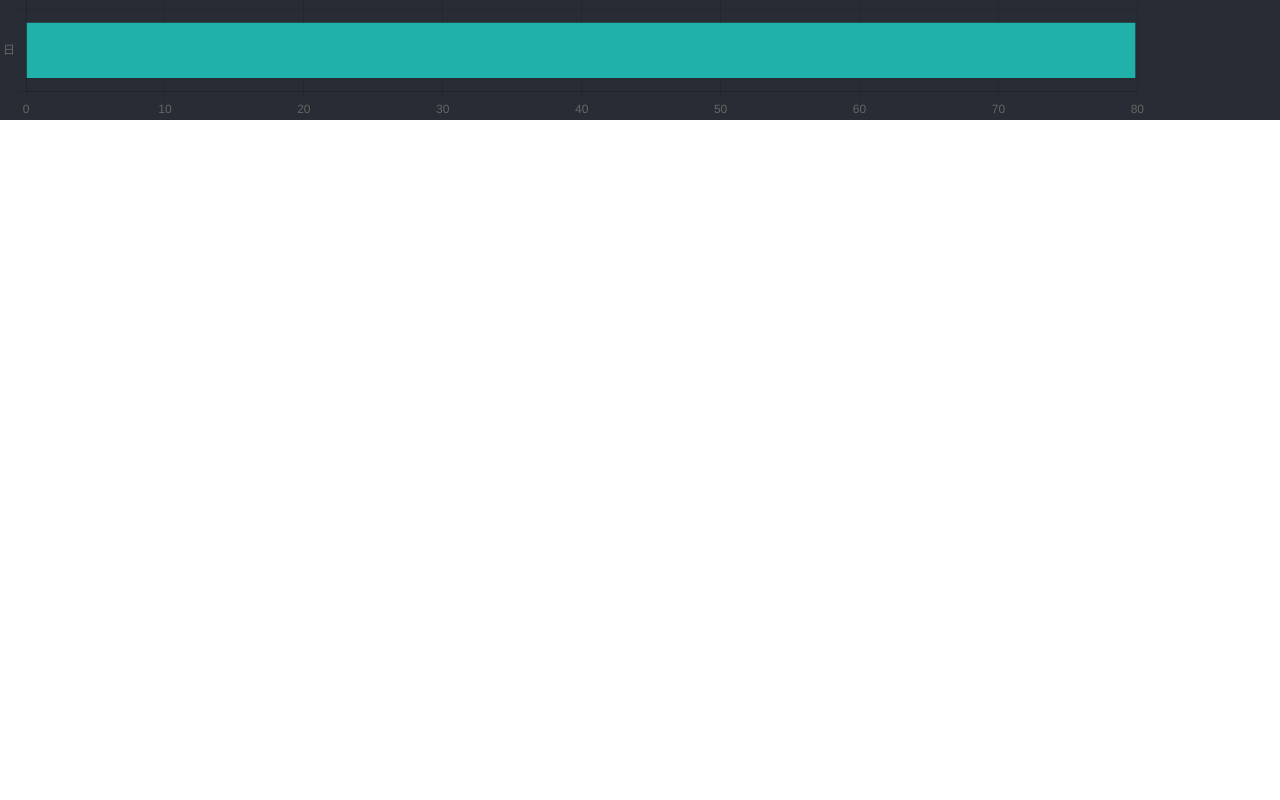
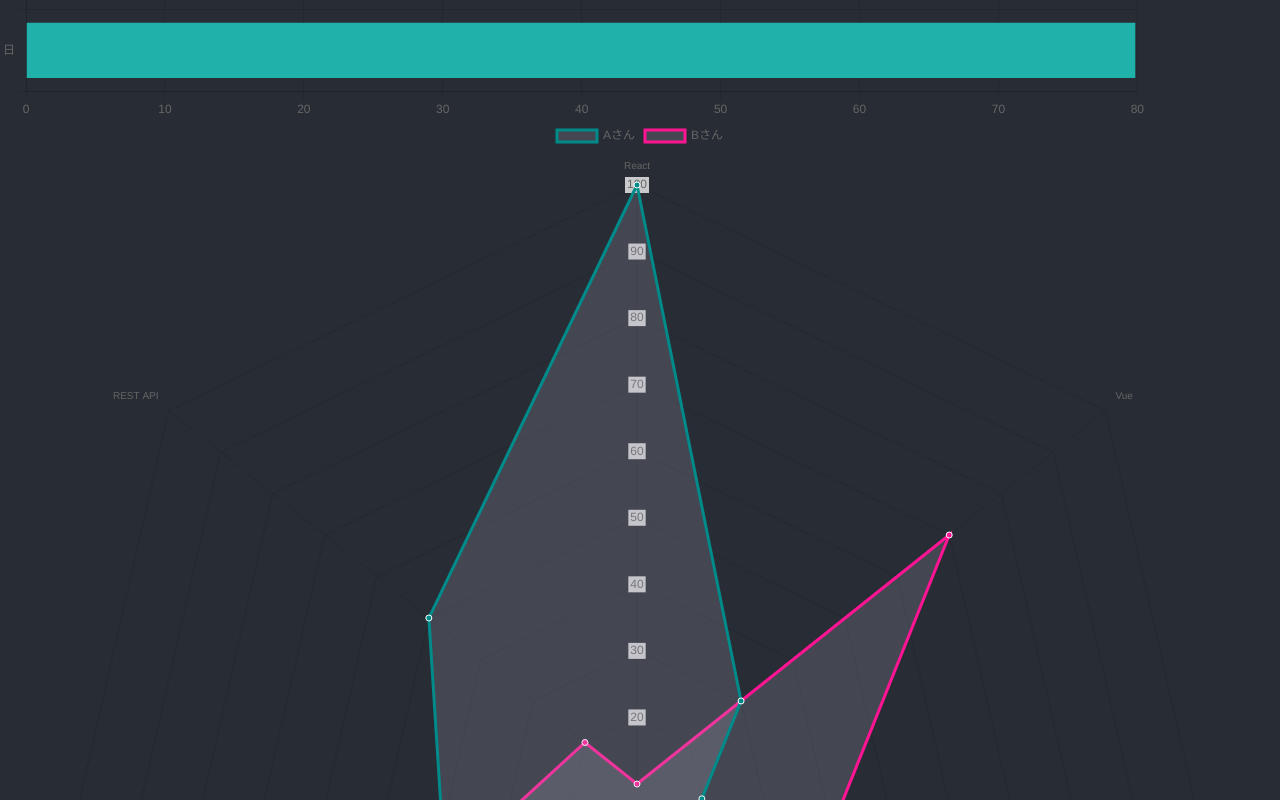
Before and after one commit to h-yabi/Learning-React-Redux-TypeScript, a React (Create React App) app in the folder chart_lesson/: page / in a window 1280 px wide. Shown: the part 4360-5160 px from the top of the page. Before the commit the page ends 4480 px from the top, so only its background shows below. Built offline with nearby package versions, Linux system fonts and the light colour scheme.

Commit message:
レーダーグラフを表示 - Radar

```diff
--- a/chart_lesson/src/App.tsx
+++ b/chart_lesson/src/App.tsx
@@ -3,6 +3,7 @@ import './App.css';
 import BarPlot from './components/BarPlot';
 import LinePlot from './components/LinePlot';
 import PiePlot from './components/PiePlot';
+import RadarPlot from './components/RadarPlot';
 
 function App() {
   return (
@@ -10,6 +11,7 @@ function App() {
       <LinePlot />
       <PiePlot />
       <BarPlot />
+      <RadarPlot />
     </div>
   );
 }
--- /dev/null
+++ b/chart_lesson/src/components/RadarPlot.tsx
@@ -0,0 +1,47 @@
+import React from 'react';
+import { Chart, registerables } from 'chart.js';
+import { Radar } from 'react-chartjs-2';
+
+Chart.register(...registerables);
+
+const data = {
+  labels: [
+    'React',
+    'Vue',
+    'Angular',
+    'JavaScript',
+    'TypeScript',
+    'Redux',
+    'REST API',
+  ],
+  datasets: [
+    {
+      label: 'Aさん',
+      fill: true,
+      backgroundColor: 'rgba(179, 181, 198, 0.2)',
+      borderColor: '#008b8b',
+      pointBackgroundColor: '#008b8b',
+      pointBorderColor: '#fff',
+      data: [100, 30, 20, 80, 70, 40, 50],
+    },
+    {
+      label: 'Bさん',
+      fill: true,
+      backgroundColor: 'rgba(179, 181, 198, 0.2)',
+      borderColor: '#ff1493',
+      pointBackgroundColor: '#ff1493',
+      pointBorderColor: '#fff',
+      data: [10, 70, 40, 50, 100, 30, 20],
+    },
+  ],
+};
+
+const RadarPlot: React.FC = () => {
+  return (
+    <div>
+      <Radar data={data} />
+    </div>
+  );
+};
+
+export default RadarPlot;
```
